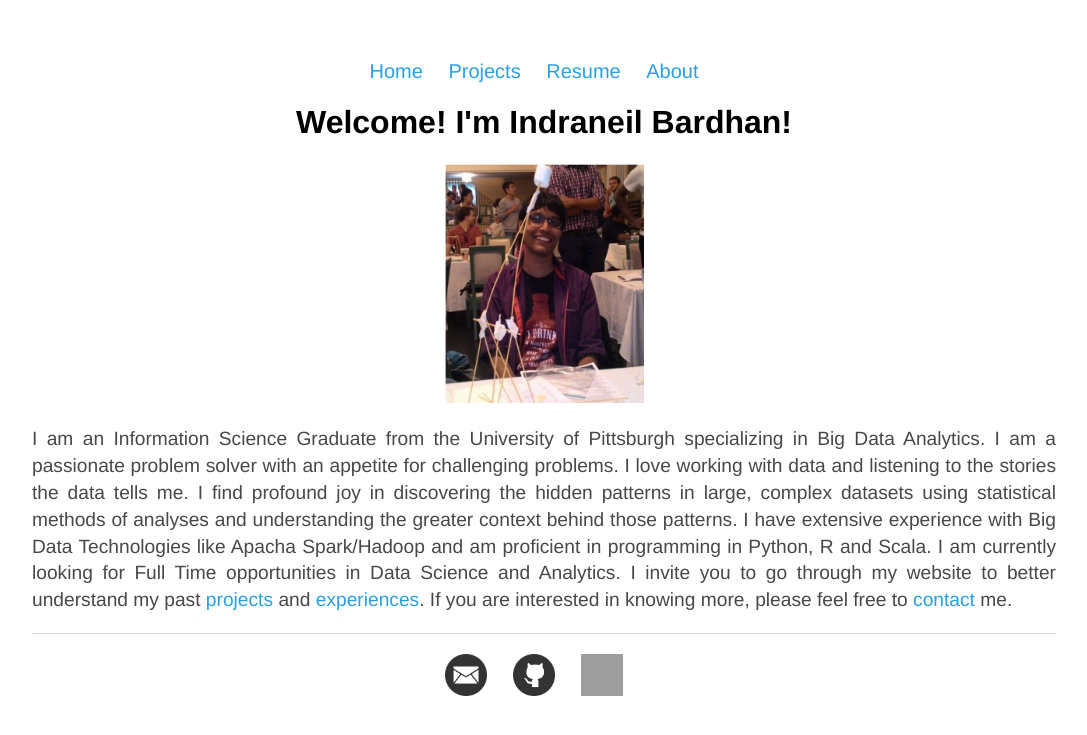
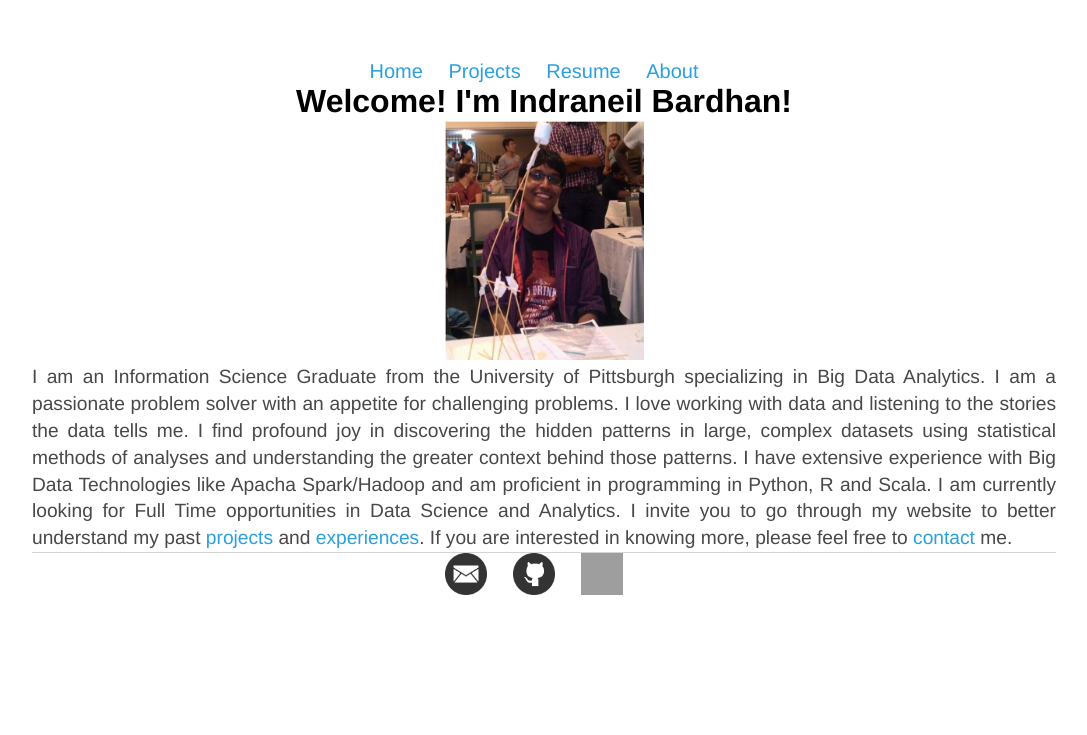
Before and after one commit to NeilBardhan/neilbardhan.github.io, a Jekyll site: the page built from index.html, in a window 1280 px wide. Shown: the top 735 px of the page, without its empty margins (96-1183 px from the left). Built offline with Jekyll 4.4.1, drawn with Linux system fonts in a browser that asks for light colours; grey boxes are pictures that could not be loaded.

Commit message:
Update main.css

```diff
--- a/css/main.css
+++ b/css/main.css
@@ -3,9 +3,9 @@ body {
     width: 80%;
 }
 
-*{
-    margin:5;
-    padding:5;
+* {
+    margin: 0;
+    padding: 0;
     box-sizing:border-box;
 }
 
@@ -65,8 +65,8 @@ p {
     color: #484848;
     font-family:'Helvetica', 'Arial', 'Sans-Serif';
     text-align: justify;
-    margin:5;
-    padding:5;
+    margin: 5;
+    padding: 5;
 }
 
 p.blurb {
```
